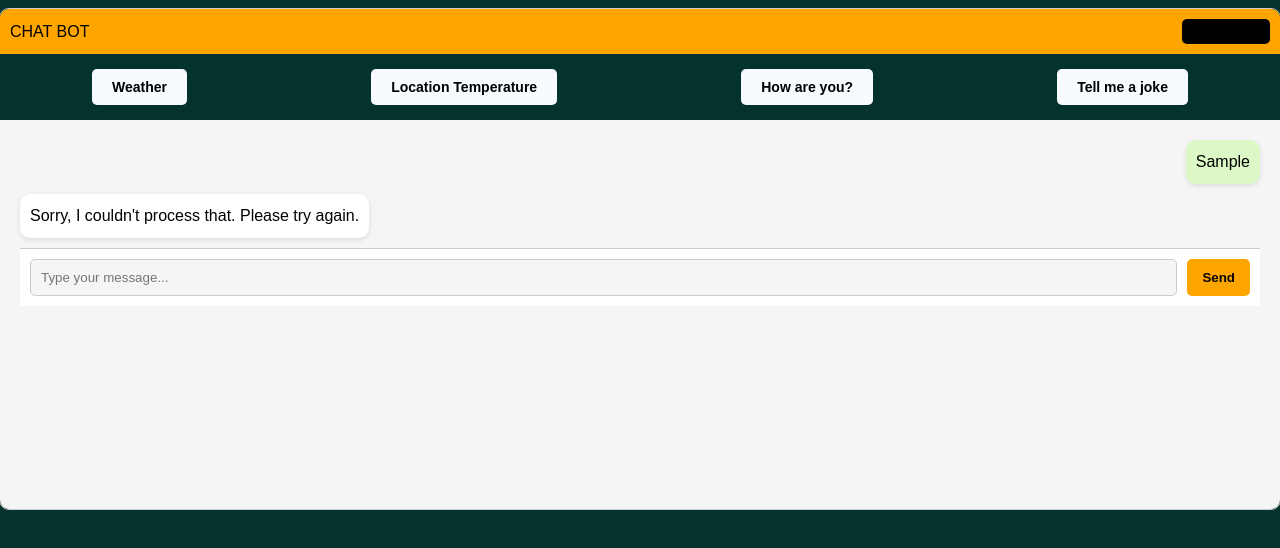
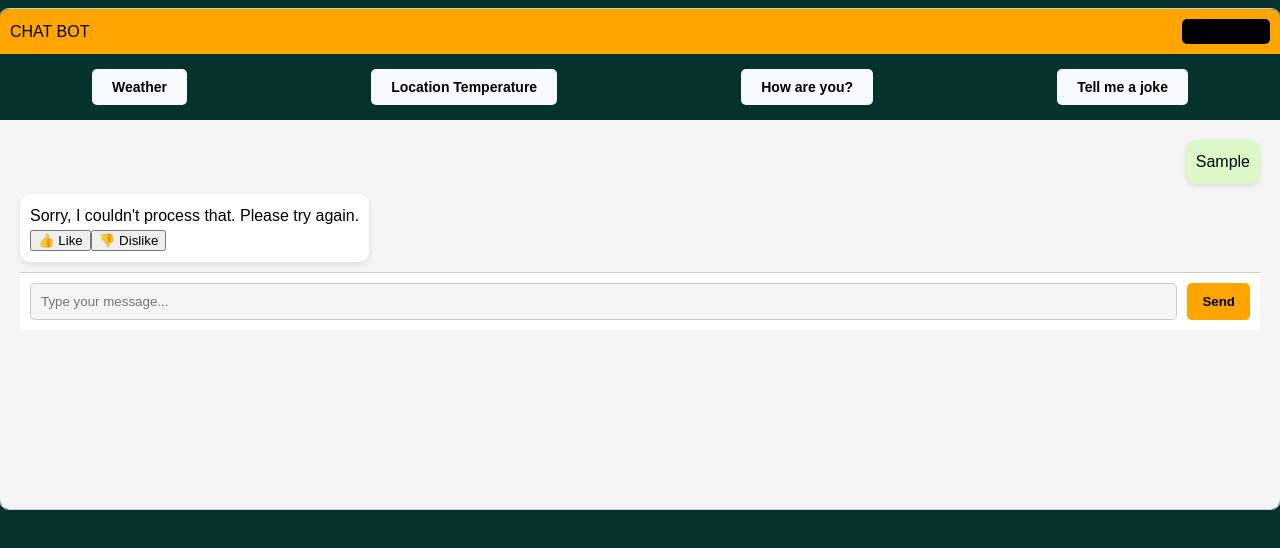
Before and after one commit to Vishak11/CHATBOT-GEMINI, a React (Vite) app: page / in a window 1280 px wide. Both pictures are taken after typing "Sample" into the empty fields and a click on the button "Send". Shown: the top 548 px of the page. Built offline with nearby package versions, Linux system fonts and the light colour scheme; no server answers.

Commit message:
added reaction

```diff
--- a/src/App.jsx
+++ b/src/App.jsx
@@ -26,7 +26,7 @@ const App = () => {
         // Call the Gemini API
         try {
             const response = await axios.post(
-                'https://generativelanguage.googleapis.com/v1beta/models/gemini-1.5-flash-latest:generateContent?key=AIzaSyDp38JIvL_7j4TDEDb1Vg6tqZ2LlZBE1Ic',
+                'https://generativelanguage.googleapis.com/v1beta/models/gemini-1.5-flash-latest:generateContent?key=YOUR_API_KEY',
                 {
                     contents: [
                         {
@@ -65,6 +65,11 @@ const App = () => {
         sendMessage(message); // Send the selected quick reply message
     };
 
+    const handleFeedback = (index, feedback) => {
+        console.log(`Message at index ${index} received feedback: ${feedback}`);
+        // Here, you can handle feedback submission, e.g., send it to a backend or just log it
+    };
+
     return (
         <div className={`chatbot ${darkMode ? 'dark-mode' : 'light-mode'}`}>
             <div className="header">
@@ -82,8 +87,14 @@ const App = () => {
             <div className="chat-window">
                 <div className="messages">
                     {messages.map((msg, index) => (
-                        <div key={index} className={msg.sender}>
+                        <div key={index} className={`${msg.sender} message`}>
                             {msg.text}
+                            {msg.sender === 'bot' && (
+                                <div className="feedback-buttons">
+                                    <button onClick={() => handleFeedback(index, 'like')}>👍 Like</button>
+                                    <button onClick={() => handleFeedback(index, 'dislike')}>👎 Dislike</button>
+                                </div>
+                            )}
                         </div>
                     ))}
                 </div>
```
